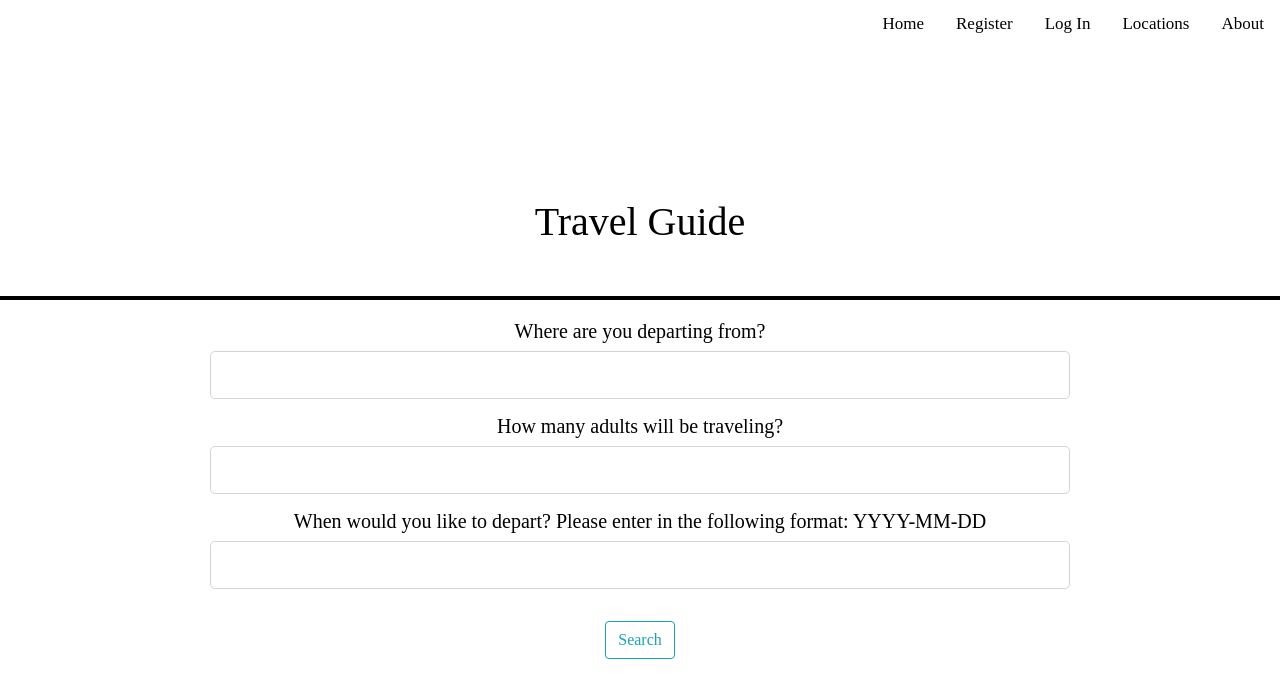
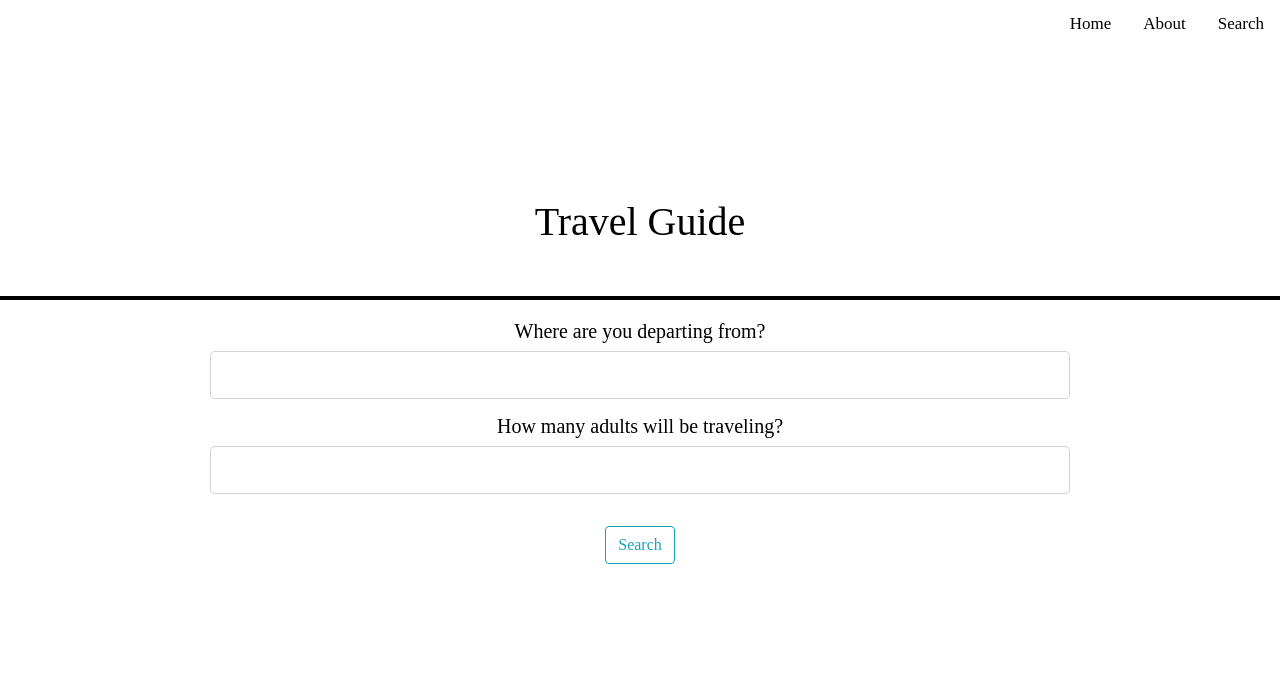
Before and after one commit to federicoguti01/Travel-Guide-Project, a Flask app: a page that uses templates/layout.html in a window 1280 px wide. Shown: the top 698 px of the page. Run offline with Flask 2, Linux system fonts and the light colour scheme; some libraries are stand-ins or nearby versions.

Commit message:
requirements.txt edit1
Co-authored-by: Eman Mustefa <eamustefa@gmail.com>
Co-authored-by: Alex Vargas <alexvargas0323@gmail.com>
Co-authored-by: Federico Gutierrez <fg42768n@pace.edu>

```diff
--- a/main.py
+++ b/main.py
@@ -3,11 +3,10 @@ Add descriptions/images
 Create practice/presentation
 Add/fix html and css
 Add about/home pages
-Fix login page
 Testing/Unittest
 Heroku Deployment
 Back Buttons
-No results found
+Add Date Choice
 '''
 
 from flask import Flask, render_template, url_for, flash, redirect, request
@@ -169,8 +168,6 @@ def show_travel_page(lat, lng, adults, rooms, date,
                           maxPrice)
     if hotels is None:
         return '<p>No results found</p>'
-    for hotel in hotels:
-        print(hotel['Image'])
     return render_template('hotels.html', hotels=hotels)
 
 
--- a/requirements.txt
+++ b/requirements.txt
@@ -11,6 +11,5 @@ flask_behind_proxy==0.1.1
 flask_sqlalchemy
 pytest
 pycodestyle
-forms
 flask_bcrypt
 flask_login
--- a/static/main.css
+++ b/static/main.css
@@ -105,4 +105,5 @@ p.whitespace {
   background-color: #f5f5f5;
   margin: 0;
   padding:20px;
+
 }
--- a/templates/home.html
+++ b/templates/home.html
@@ -21,10 +21,10 @@
   <div class="topnav">
   <div class="topnav-right">
     <a href="/">Home</a>
-    <a href="/register">Register</a>
-    <a href="/login">Log In</a>
-    <a href="/search">Locations</a>
+<!--     <a href="/register">Register</a>
+    <a href="/login">Log In</a> -->
     <a href="/about">About</a>
+    <a href="/search">Search</a>
   </div>
   </div>
 
--- a/templates/hotels.html
+++ b/templates/hotels.html
@@ -22,10 +22,9 @@
 {% endfor %} -->
 
 <div id="hotel-grid">
-  <div class="txt-heading"><h1>Hotel Options</h1></div>
 
     {% for hotel in hotels %}
-
+    <div class="txt-heading"><h1>Hotel Options</h1></div>
     <div class="hotel-hotel">
       <form method="post" action="/add">
         <div class="hotel-tile-footer">
@@ -55,7 +54,7 @@
 <hr>
 {% else %}
     <div class="content center">
-    <h1 class="border-bottom" style="font-size: 50px; padding-top: 25px; padding-bottom: 10px">>Sorry, no hotels were found.</h1>
+    <h1 class="border-bottom" style="font-size: 50px; padding-top: 25px; padding-bottom: 10px">Sorry, no hotels were found.</h1>
     <div style = "padding: 20px">
     <p>Check spelling of your keywords.</p>
     <p>Broaden search by adjusting minimum and maxium price.</p>
--- a/templates/layout.html
+++ b/templates/layout.html
@@ -13,10 +13,10 @@
   <div class="topnav">
     <div class="topnav-right">
       <a href="/">Home</a>
-      <a href="/register">Register</a>
-      <a href="/login">Log In</a>
-      <a href="/search">Locations</a>
+<!--       <a href="/register">Register</a>
+      <a href="/login">Log In</a> -->
       <a href="/about">About</a>
+      <a href="/search">Search</a>
     </div>
   </div>
   <div style="color: #000;">
--- a/templates/results.html
+++ b/templates/results.html
@@ -1,7 +1,9 @@
 {% extends "layout.html" %}
 {% block content %}
-<input type="button" value="Go Back!" onclick="history.back(-1)" />
 <div style = "margin: 50px;">
+  <div style= "padding-bottom: 20px;">
+  <input type="button" value="Go Back!" onclick="history.back(-1)" />
+  </div>
   <h1 class = "center background" style= "font-size: 30px;">Traveling to: {{ name }}</h1>
   <p class="whitespace">
   <div class="row">
--- a/templates/travel_flights.html
+++ b/templates/travel_flights.html
@@ -33,7 +33,12 @@
 {% endif %}
 </div>
 
-<div class="form-group">
+<!-- <div class="form-group">
+<label>Enter your birthday:
+<input type="date" id="start" name="trip-start"
+       value="2018-07-22"
+       min="2018-01-01" max="2018-12-31">
+
 {{ form.date.label(class="form-control-label") }}
 {% if form.date.errors %}
  {{ form.date(class="form-control form-control-lg is-invalid") }}
@@ -45,7 +50,7 @@
 {% else %}
  {{ form.date(class="form-control form-control-lg") }}
 {% endif %}
-</div>
+</div> -->
 
 </fieldset>
     <div class="form-group">
--- a/travel.py
+++ b/travel.py
@@ -6,7 +6,7 @@ from geocoding import reverseGeoCity
 
 headers = {
     'content-type': "application/json",
-    'x-rapidapi-key': "835ea1863cmsh8ec245f12ad64bap187695jsn701aabefa0f1",
+    'x-rapidapi-key': "dddd636890msh920b10a66955182p15fca4jsnabf596755ddd",
     'x-rapidapi-host': "travel-advisor.p.rapidapi.com"
 }
 
@@ -188,6 +188,7 @@ def flight_search(lat, lang, depart, adults, date):
         return parse_flights_search(response.json())
     except BaseException:
         print("Invalid Response")
+    print(response.json)
     return parse_flights_search(response.json(), arrival_airport_address, depart_airport_address)
 
 
@@ -265,8 +266,7 @@ def parse_attraction_details(file_name):
 
 
 if __name__ == '__main__':
-    pass
     #print(travel_search("France"))
     #print(hotel_search(51.51924, -0.096654, 4, 2, "2021-10-11", 3, 100, 300))
     # print(attractions_search("Berlin"))
-    #print(flight_search())
+    flight_search(51.51924, -0.096654, "Dallas", 3, "2021-12-25")
```
